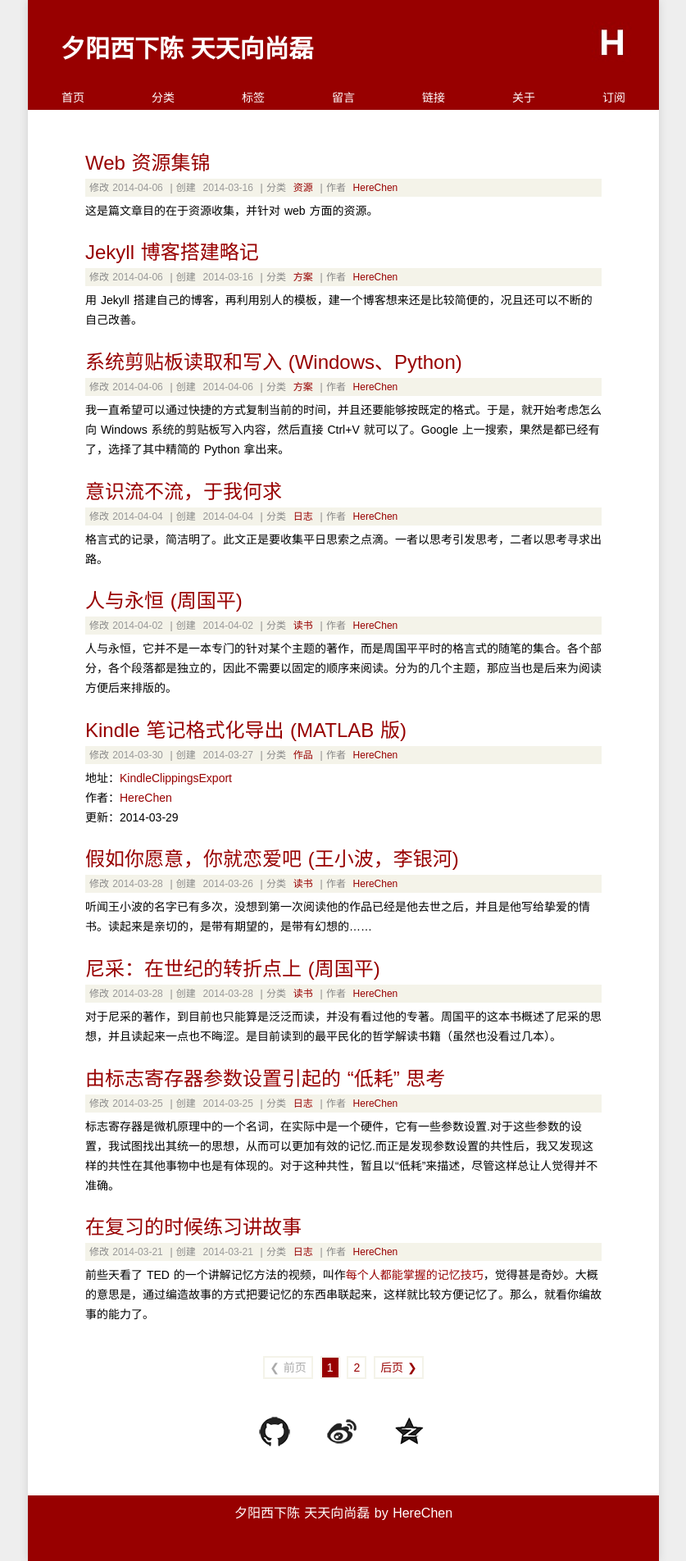
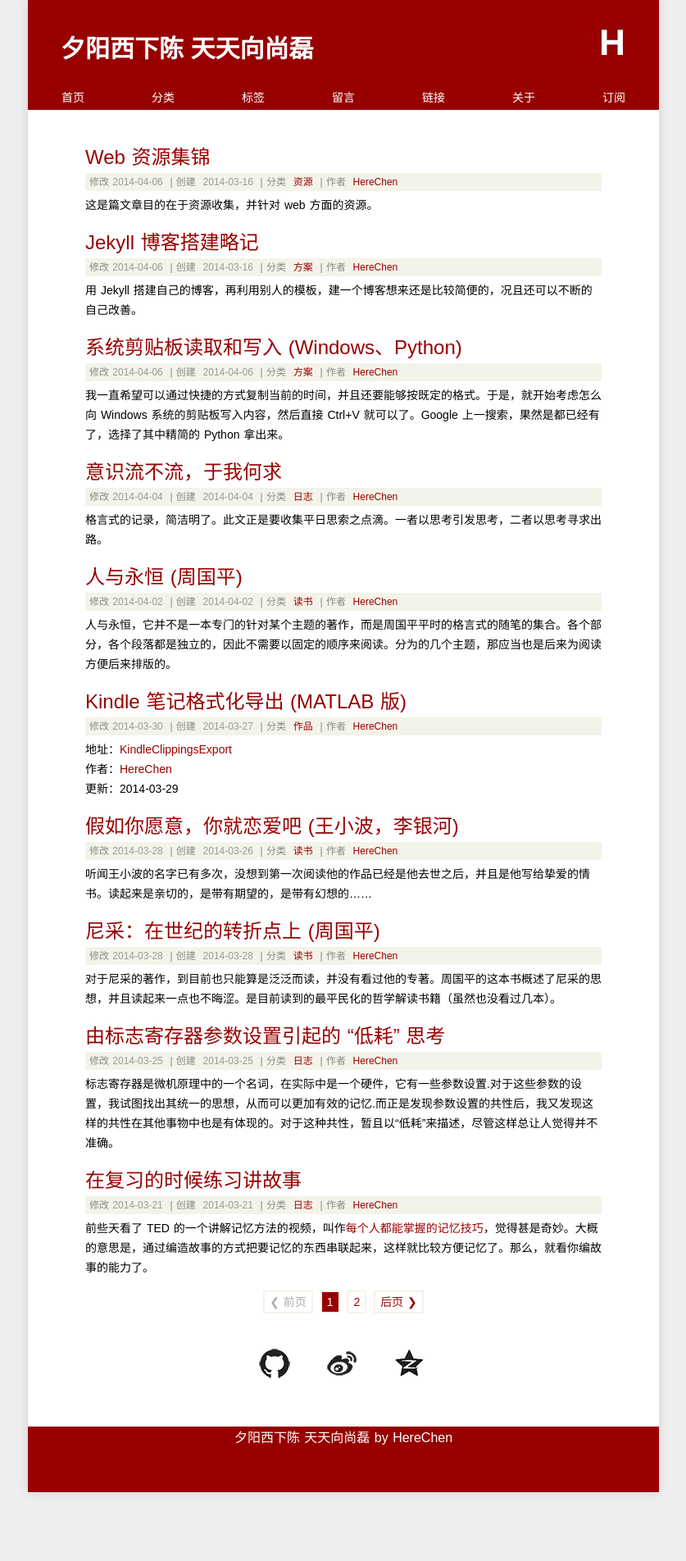
Before and after one commit to Xuezhiyuanlin/herechen.github.io, a Jekyll site: the page built from index.html, in a window 1280 px wide. Shown: the whole page at 82% size, without its empty margins (221-1058 px from the left). Built offline with Jekyll 4.4.1, drawn with Linux system fonts in a browser that asks for light colours; some web fonts are replaced; Markdown is read by kramdown in place of the engine named in the settings; the list of posts is cut into pages by our own code; after the commit the page ends 1820 px from its top, so only the background shows below that.

Commit message:
herechen

```diff
--- a/media/css/style.css
+++ b/media/css/style.css
@@ -26,13 +26,12 @@ body{font-size:14px;
 a{color:#980000;text-decoration:none;}
 a:hover{color:#dd0000;text-decoration:none;}
 hr{margin:.7em 0;border-top:1px dashed #d0d0d0;border-bottom:1px dashed #f9f9f9;}
-p{padding:.5em 0;}
 .excerpt{margin-bottom: 20px;}
 .listing p{line-height: 24px;margin: 0; padding: 0;}
-.post li{padding:.2em 0;}
+.post li{padding:0;}
 ol,ul{list-style-position:inside;}
 ol ul, ul ol, ul ul, ol ol {margin-left:1em;}
-p,ul{margin-bottom: 18px;margin-top: 18px;}
+p,ul{margin-bottom: 14px;margin-top: 14px;}
 
 blockquote{display:block;text-align:justify;border-left:4px solid #eeeeee;}
 blockquote{margin:1em 0em;padding-left:1.5em;}
```
